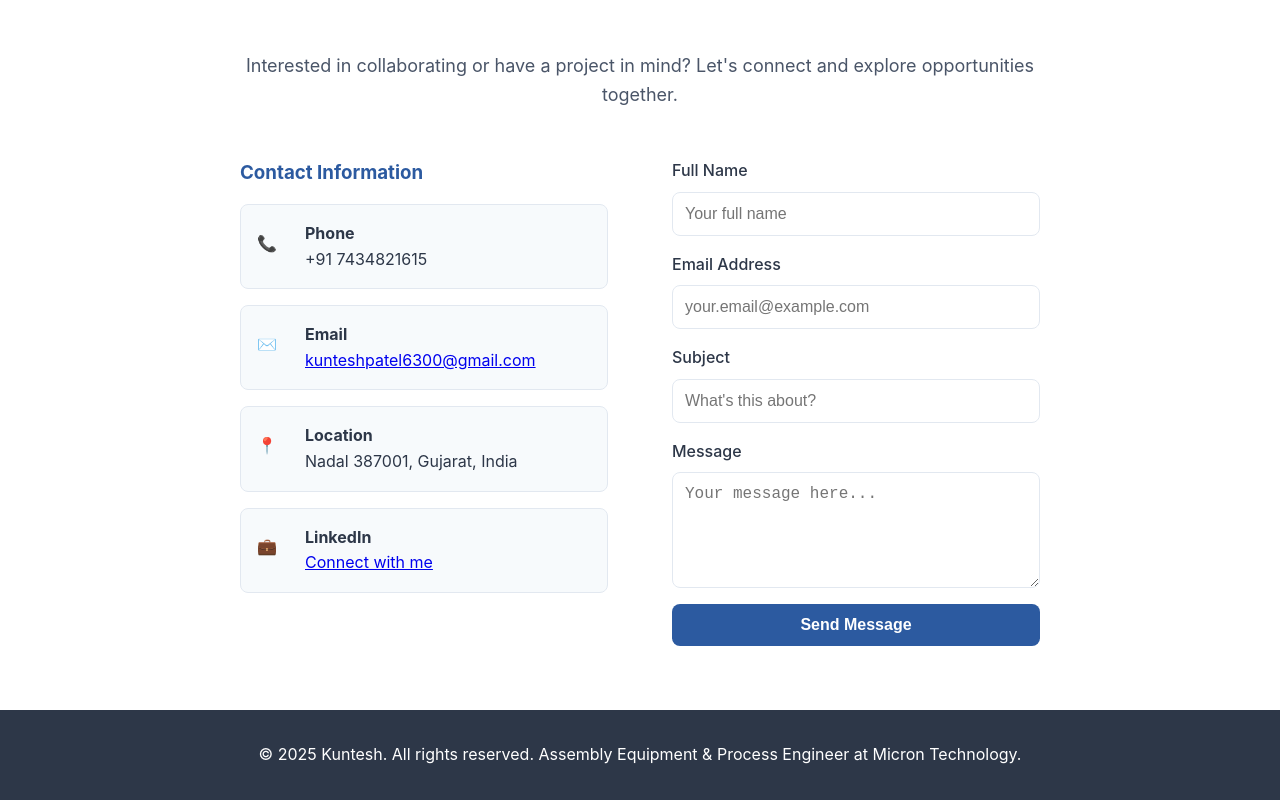
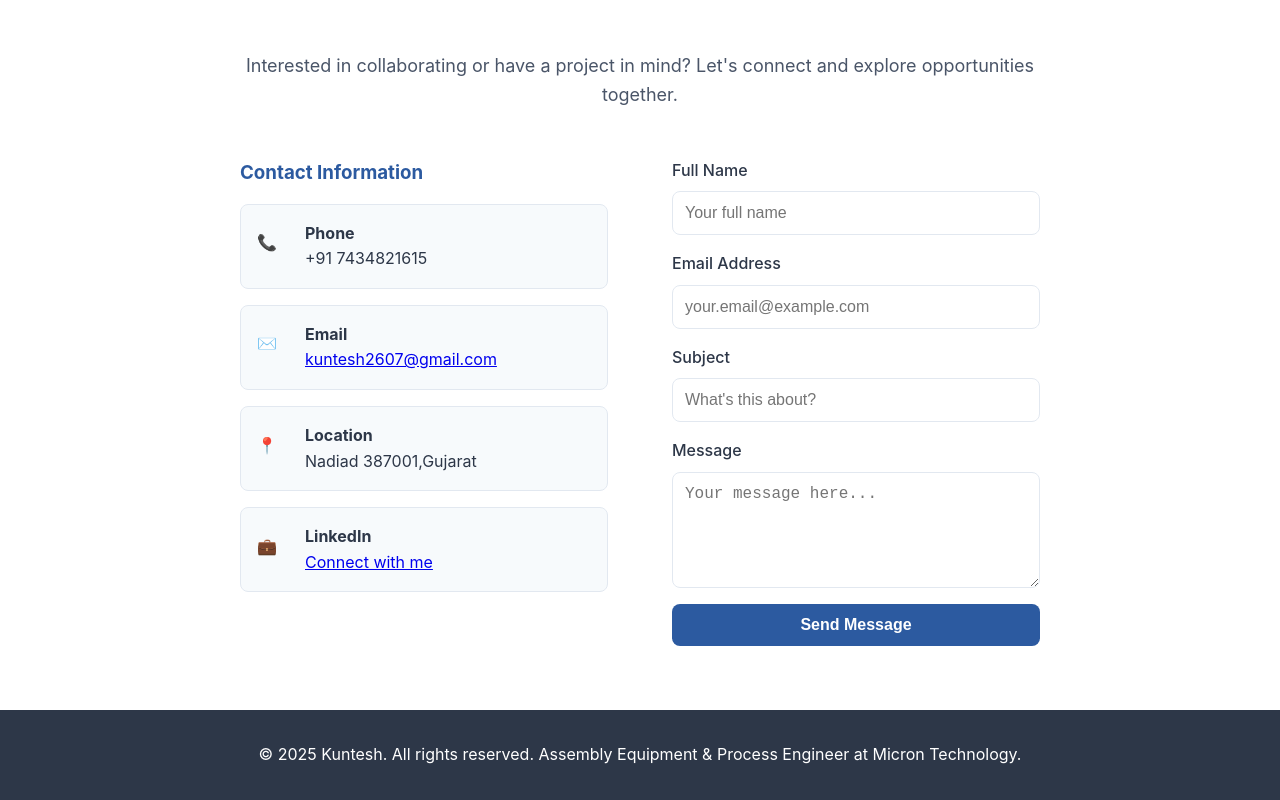
Before and after one commit to kpyt2607-ai/kpyt2607-ai.github.io, a plain HTML site: page index.html in a window 1280 px wide. Shown: the part 4836-5636 px from the top of the page. Drawn offline with Linux system fonts and the light colour scheme.

Commit message:
Update index.html

```diff
--- a/index.html
+++ b/index.html
@@ -1188,14 +1188,14 @@
                             <div class="contact-item-icon">✉️</div>
                             <div>
                                 <strong>Email</strong><br>
-                                <a href="mailto:kunteshpatel6300@gmail.com">kunteshpatel6300@gmail.com</a>
+                                <a href="mailto:kuntesh2607@gmail.com">kuntesh2607@gmail.com</a>
                             </div>
                         </div>
                         <div class="contact-item">
                             <div class="contact-item-icon">📍</div>
                             <div>
                                 <strong>Location</strong><br>
-                                Nadal 387001, Gujarat, India
+                                Nadiad 387001,Gujarat
                             </div>
                         </div>
                         <div class="contact-item">
@@ -1206,7 +1206,7 @@
                             </div>
                         </div>
                     </div>
-                    <form class="contact-form" action="mailto:kunteshpatel6300@gmail.com" method="post" enctype="text/plain">
+                    <form class="contact-form" action="mailto:kuntesh2607@gmail.com" method="post" enctype="text/plain">
                         <div class="form-group">
                             <label for="name">Full Name</label>
                             <input type="text" id="name" name="name" required placeholder="Your full name">
```
